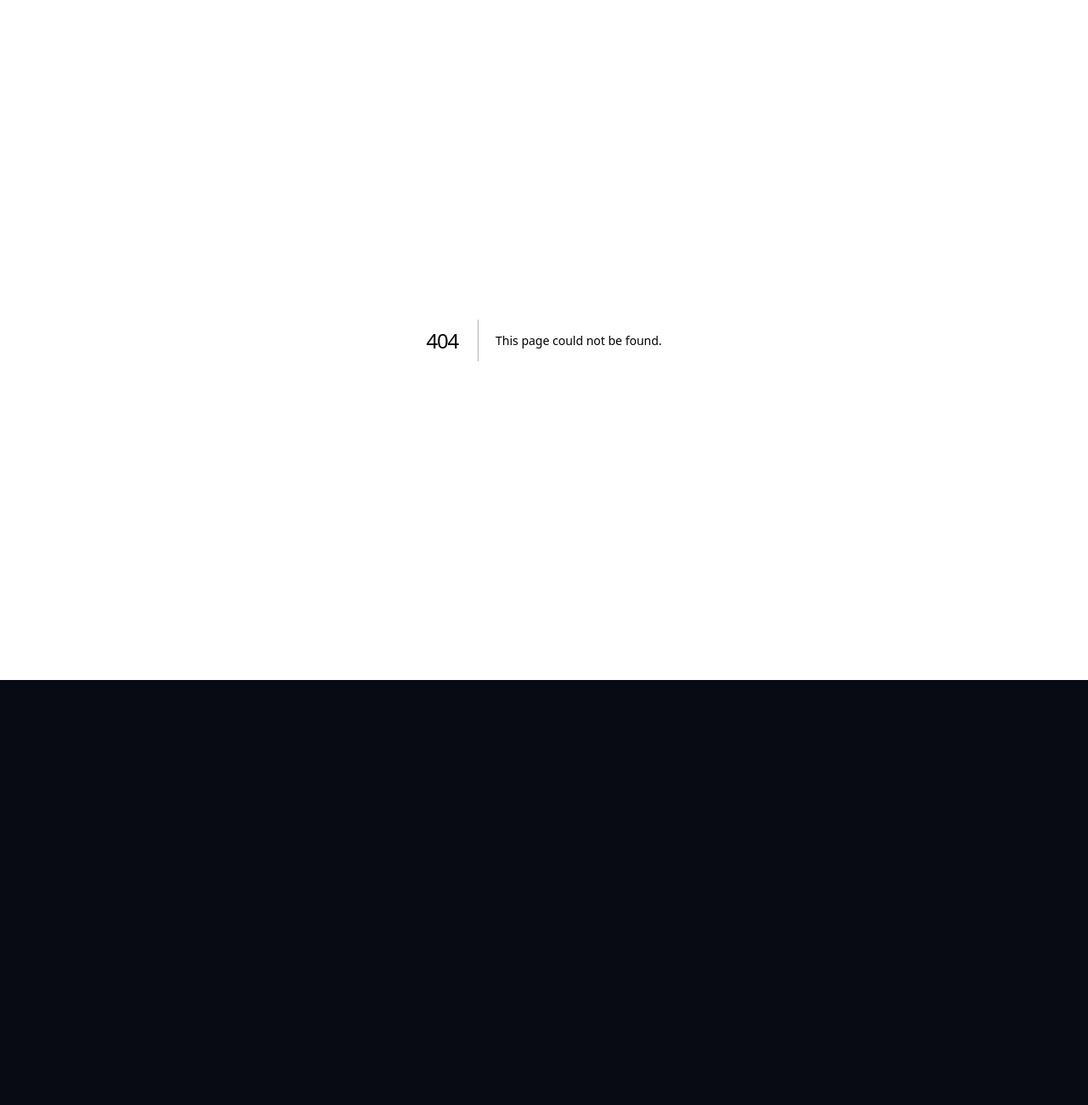
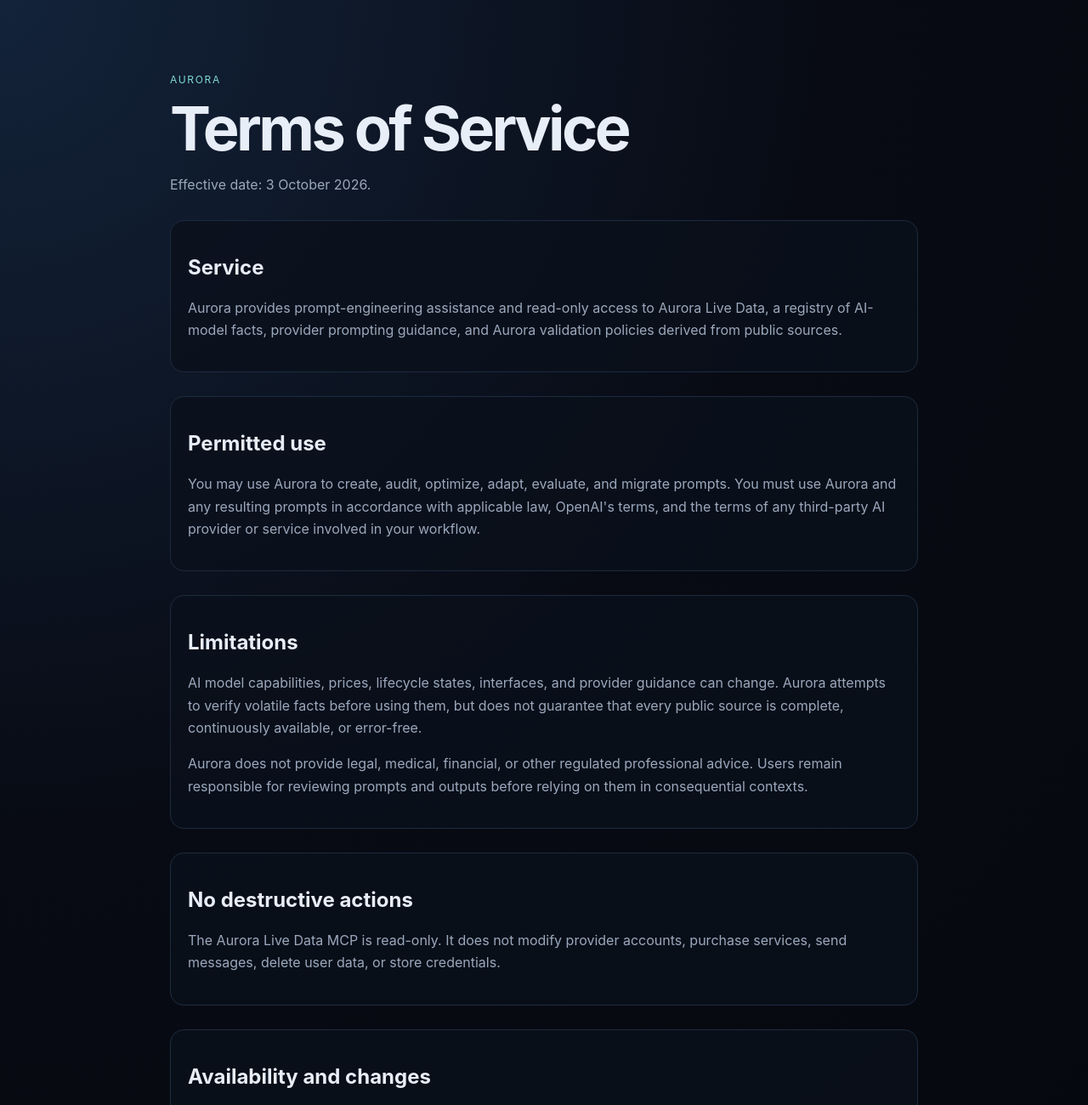
Before and after one commit to Allerxis/aurora-live-data, a Next.js app in the folder mcp-server/: page /terms in a window 1280 px wide. Before the commit this address had no page. Shown: the top 1300 px of the page at 85% size. Before the commit the page ends 800 px from the top, so only its background shows below. Built offline with nearby package versions, Linux system fonts and the light colour scheme.

Commit message:
Add Aurora terms of service

```diff
--- /dev/null
+++ b/mcp-server/app/terms/page.tsx
@@ -0,0 +1,80 @@
+export const metadata = {
+  title: 'Aurora Terms of Service',
+  description: 'Terms of service for the Aurora ChatGPT plugin.',
+};
+
+export default function TermsPage() {
+  return (
+    <main>
+      <p className="eyebrow">Aurora</p>
+      <h1>Terms of Service</h1>
+      <p>Effective date: 3 October 2026.</p>
+
+      <div className="card">
+        <h2>Service</h2>
+        <p>
+          Aurora provides prompt-engineering assistance and read-only access
+          to Aurora Live Data, a registry of AI-model facts, provider prompting
+          guidance, and Aurora validation policies derived from public sources.
+        </p>
+      </div>
+
+      <div className="card">
+        <h2>Permitted use</h2>
+        <p>
+          You may use Aurora to create, audit, optimize, adapt, evaluate, and
+          migrate prompts. You must use Aurora and any resulting prompts in
+          accordance with applicable law, OpenAI's terms, and the terms of any
+          third-party AI provider or service involved in your workflow.
+        </p>
+      </div>
+
+      <div className="card">
+        <h2>Limitations</h2>
+        <p>
+          AI model capabilities, prices, lifecycle states, interfaces, and
+          provider guidance can change. Aurora attempts to verify volatile
+          facts before using them, but does not guarantee that every public
+          source is complete, continuously available, or error-free.
+        </p>
+        <p>
+          Aurora does not provide legal, medical, financial, or other
+          regulated professional advice. Users remain responsible for
+          reviewing prompts and outputs before relying on them in consequential
+          contexts.
+        </p>
+      </div>
+
+      <div className="card">
+        <h2>No destructive actions</h2>
+        <p>
+          The Aurora Live Data MCP is read-only. It does not modify provider
+          accounts, purchase services, send messages, delete user data, or
+          store credentials.
+        </p>
+      </div>
+
+      <div className="card">
+        <h2>Availability and changes</h2>
+        <p>
+          Aurora may change, suspend, or update its data sources, validation
+          rules, tools, or supported models as providers evolve. Reasonable
+          efforts are made to keep public documentation and validation
+          behavior aligned with the deployed service.
+        </p>
+      </div>
+
+      <div className="card">
+        <h2>Disclaimer</h2>
+        <p>
+          Aurora is provided on an "as is" and "as available" basis to the
+          extent permitted by law. No guarantee is made that a prompt will
+          produce a particular result on a third-party model or service.
+        </p>
+      </div>
+
+      <p>For questions, see <a href="/support">Aurora Support</a>.</p>
+      <p><a href="/">Back to Aurora</a></p>
+    </main>
+  );
+}
```
